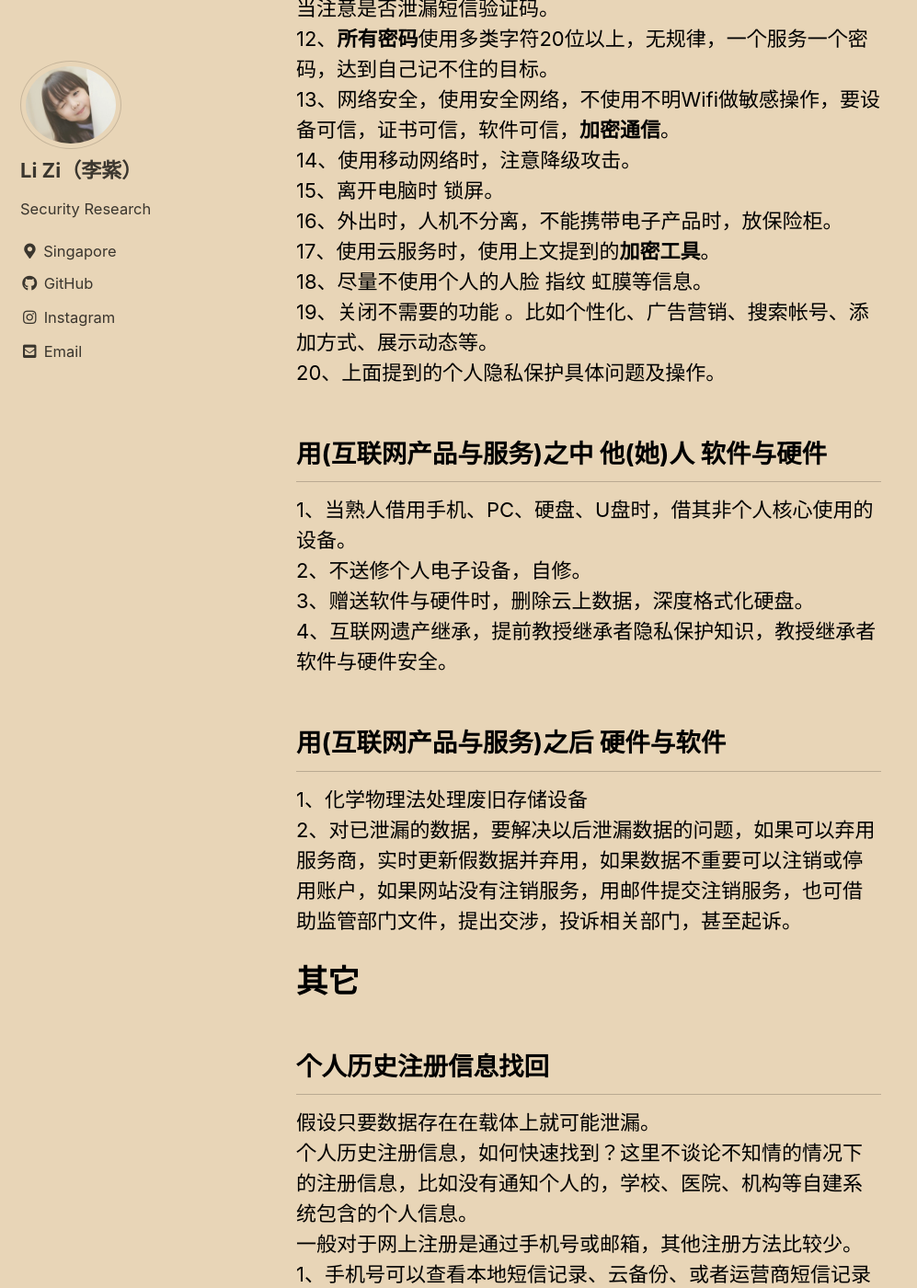
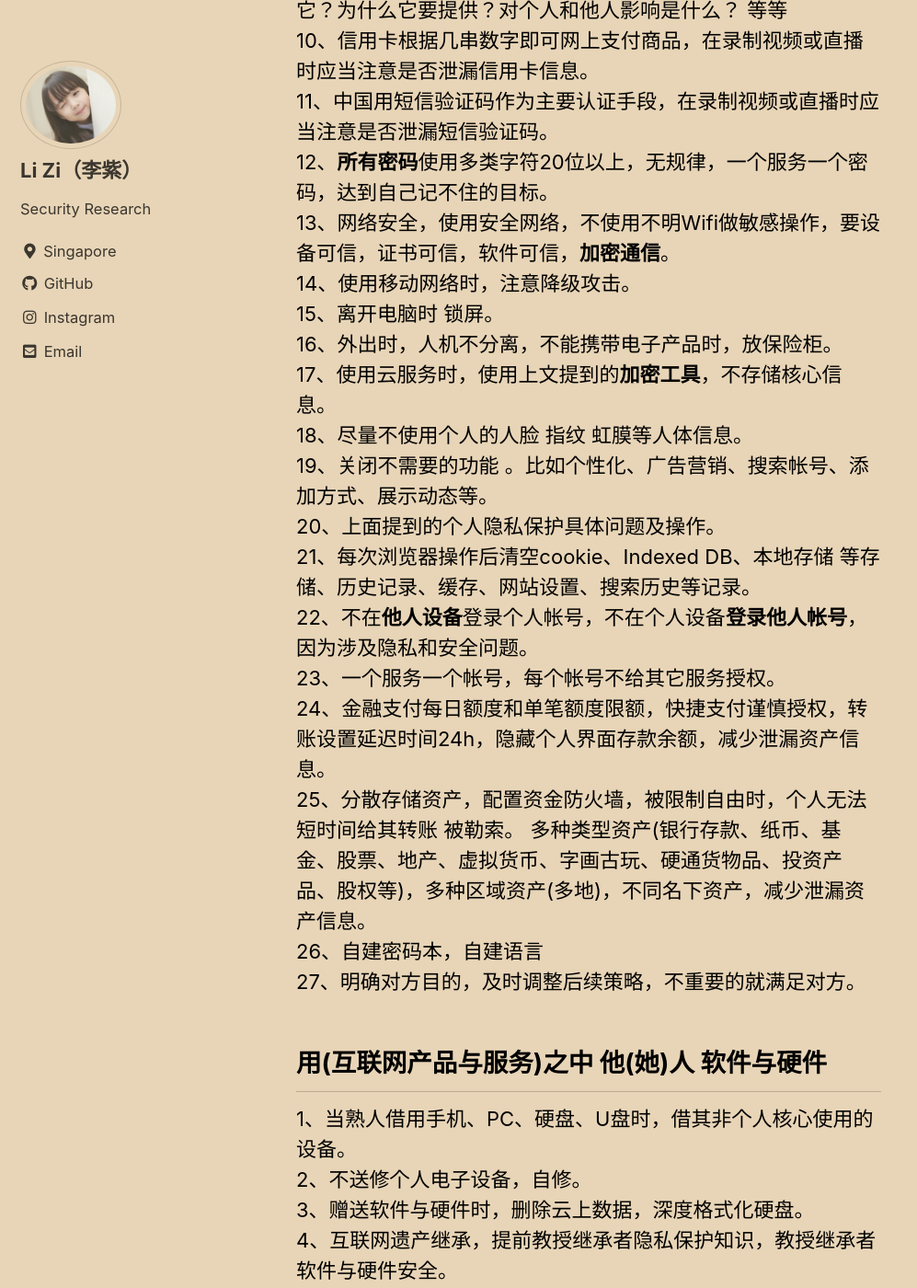
Before and after one commit to tom0li/tom0li.github.io, a Jekyll site: the page built from _posts/2020-10-1-个人隐私保护.md, in a window 1280 px wide and 1400 px high, scrolled down 10596 px. Shown: the whole window at 92% size, without its empty margins (0-997 px from the left). Built offline with Jekyll 4.4.1, drawn with Linux system fonts in a browser that asks for light colours; cached includes are drawn as plain includes; some of the changed text lies outside the part shown.

Commit message:
Update 2020-10-1-个人隐私保护.md

````diff
--- a/_posts/2020-10-1-个人隐私保护.md
+++ b/_posts/2020-10-1-个人隐私保护.md
@@ -87,10 +87,12 @@ https://github.com/gorhill/uBlock/wiki/Blocking-mode:-hard-mode
 规则列表 -> 勾选 内置所有选项；广告 EasyList； 隐私 AdGuard URL Tracking Protection，EasyPrivacy ；恶意网站 Online Malicious URL Blocklist，PUP Domains Blocklist；多用途 Peter Lowe’s Ad and tracking server list。
 自定义添加  Actually Legitimate URL Shortener Tool
 https://github.com/DandelionSprout/adfilt/blob/master/LegitimateURLShortener.txt
-自定义动态
+自定义动态规则
+```
     Add * * 3p block
     Add * * 3p-script block
     Add * * 3p-frame block
+```
 根据需要添加自定义动态 自定义静态规则。
 
 ---
@@ -191,10 +193,18 @@ https://brickhousesecurity.com/counter-surveillance/multi-bug-pro/
 14、使用移动网络时，注意降级攻击。
 15、离开电脑时 锁屏。
 16、外出时，人机不分离，不能携带电子产品时，放保险柜。
-17、使用云服务时，使用上文提到的**加密工具**。
-18、尽量不使用个人的人脸 指纹 虹膜等信息。
+17、使用云服务时，使用上文提到的**加密工具**，不存储核心信息。
+18、尽量不使用个人的人脸 指纹 虹膜等人体信息。
 19、关闭不需要的功能 。比如个性化、广告营销、搜索帐号、添加方式、展示动态等。
 20、上面提到的个人隐私保护具体问题及操作。
+21、每次浏览器操作后清空cookie、Indexed DB、本地存储 等存储、历史记录、缓存、网站设置、搜索历史等记录。
+22、不在**他人设备**登录个人帐号，不在个人设备**登录他人帐号**，因为涉及隐私和安全问题。
+23、一个服务一个帐号，每个帐号不给其它服务授权。
+24、金融支付每日额度和单笔额度限额，快捷支付谨慎授权，转账设置延迟时间24h，隐藏个人界面存款余额，减少泄漏资产信息。
+25、分散存储资产，配置资金防火墙，被限制自由时，个人无法短时间给其转账 被勒索。 多种类型资产(银行存款、纸币、基金、股票、地产、虚拟货币、字画古玩、硬通货物品、投资产品、股权等)，多种区域资产(多地)，不同名下资产，减少泄漏资产信息。
+26、自建密码本，自建语言
+27、明确对方目的，及时调整后续策略，不重要的就满足对方。
+
 
 ## 用(互联网产品与服务)之中 他(她)人 软件与硬件
 1、当熟人借用手机、PC、硬盘、U盘时，借其非个人核心使用的设备。
````
